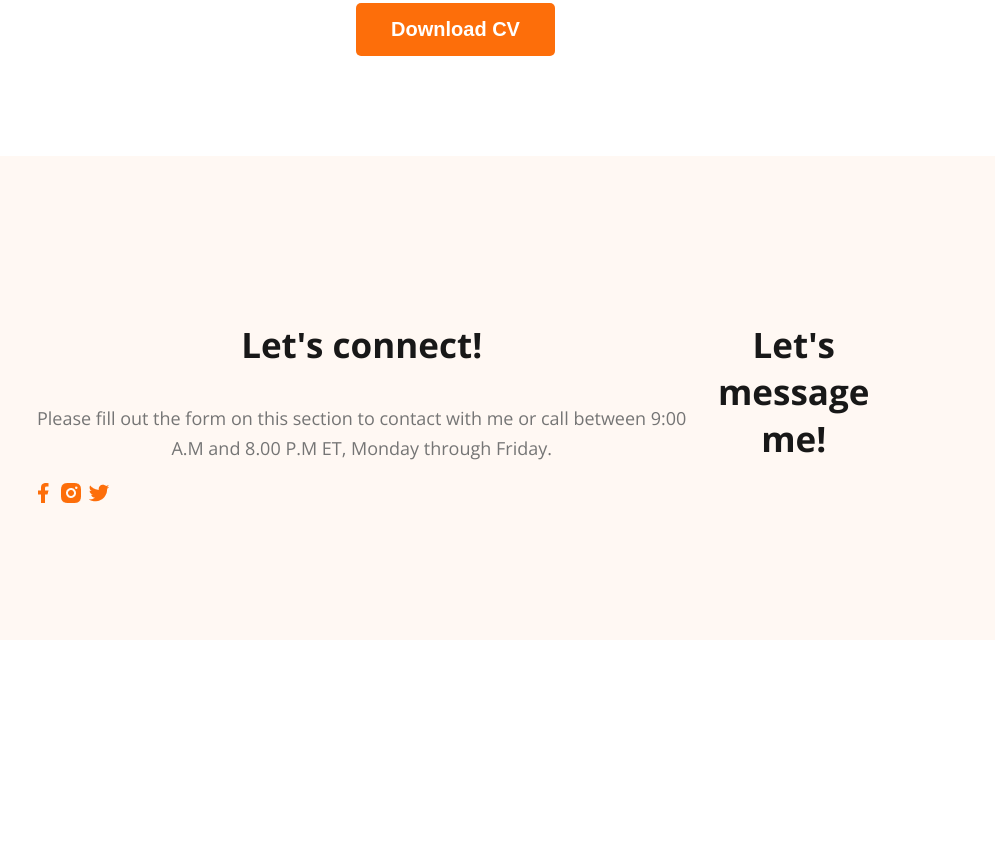
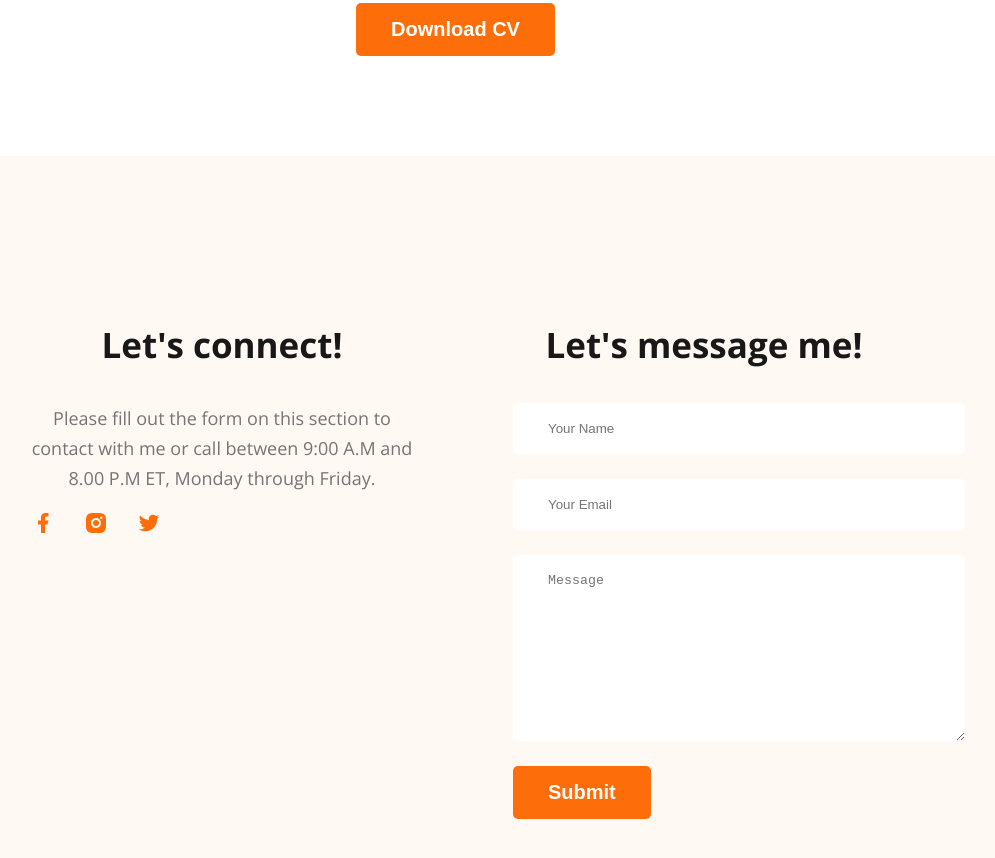
Before and after one commit to fahimmorshed91/webdeveloper-portfolio, a plain HTML site: page index.html in a window 1280 px wide. Shown: the part 3403-4261 px from the top of the page, without its empty margins (177-1172 px from the left). Before the commit the page ends 4051 px from the top, so only its background shows below. Drawn offline with nearby package versions, Linux system fonts and the light colour scheme.

```diff
--- a/index.html
+++ b/index.html
@@ -216,6 +216,12 @@
       <h3 class="section-title">
         Let's message me!
       </h3>
+      <form class="contact" action="">
+        <input type="text" placeholder="Your Name">
+        <input type="email" placeholder="Your Email">
+        <textarea name="" id="" cols="30" rows="10" placeholder="Message"></textarea>
+        <input class="btn-primary" type="button" value="Submit">
+      </form>
     </div>
   </footer>
 </body>
--- a/styles/portfolio.css
+++ b/styles/portfolio.css
@@ -208,7 +208,27 @@
 
 footer {
   display: flex;
+  gap: 100px;
   background-color: #FFF8F3;
   padding: 130px 200px;
   margin-top: 100px;
 }
+
+.social-links a {
+  margin-right: 25px;
+}
+
+.footer-column {
+  width: 50%;
+}
+
+.contact input[type='text'], input[type='email'], textarea{
+  display: block;
+  margin-bottom: 25px;
+  padding: 18px 35px;
+  color: #757575;
+  border-radius: 5px;
+  background-color: #fff;
+  border: 0;
+  width: 100%;
+}
```
